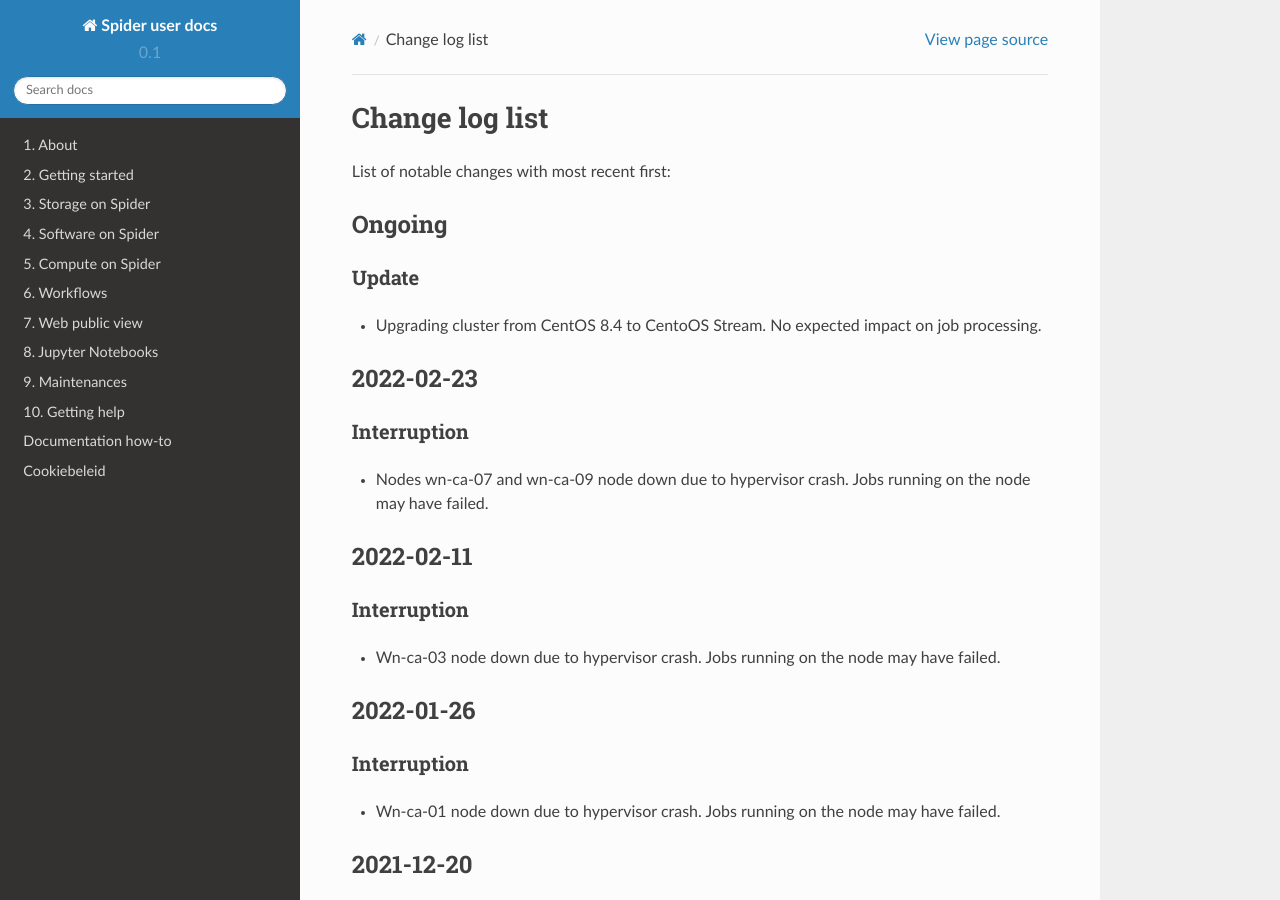
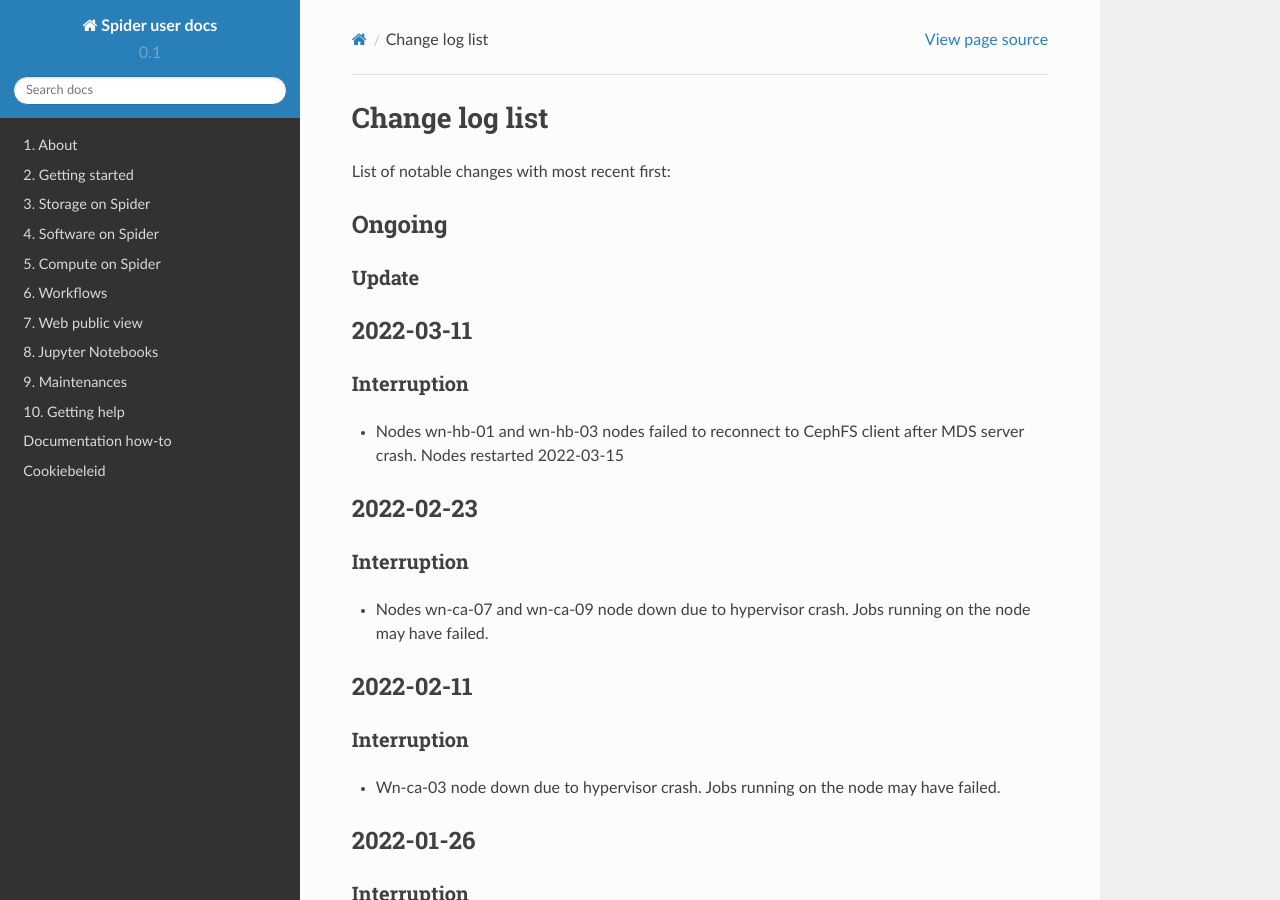
Before and after one commit to sara-nl/spiderdocs, a Sphinx documentation site: the page built from source/Pages/maintenance/change_log_list.rst, in a window 1280 px wide and 900 px high. Built offline with Sphinx 7.4.7 and the Read the Docs theme 2.0.0, drawn with Linux system fonts in a browser that asks for light colours.

Commit message:
Update change_log_list.rst

```diff
--- a/source/Pages/maintenance/change_log_list.rst
+++ b/source/Pages/maintenance/change_log_list.rst
@@ -13,7 +13,13 @@ Ongoing
 Update
 ==========
 
-* Upgrading cluster from CentOS 8.4 to CentoOS Stream. No expected impact on job processing.
+==========
+2022-03-11
+==========
+
+Interruption
+============
+* Nodes wn-hb-01 and wn-hb-03 nodes failed to reconnect to CephFS client after MDS server crash. Nodes restarted 2022-03-15
 
 ==========
 2022-02-23
```
